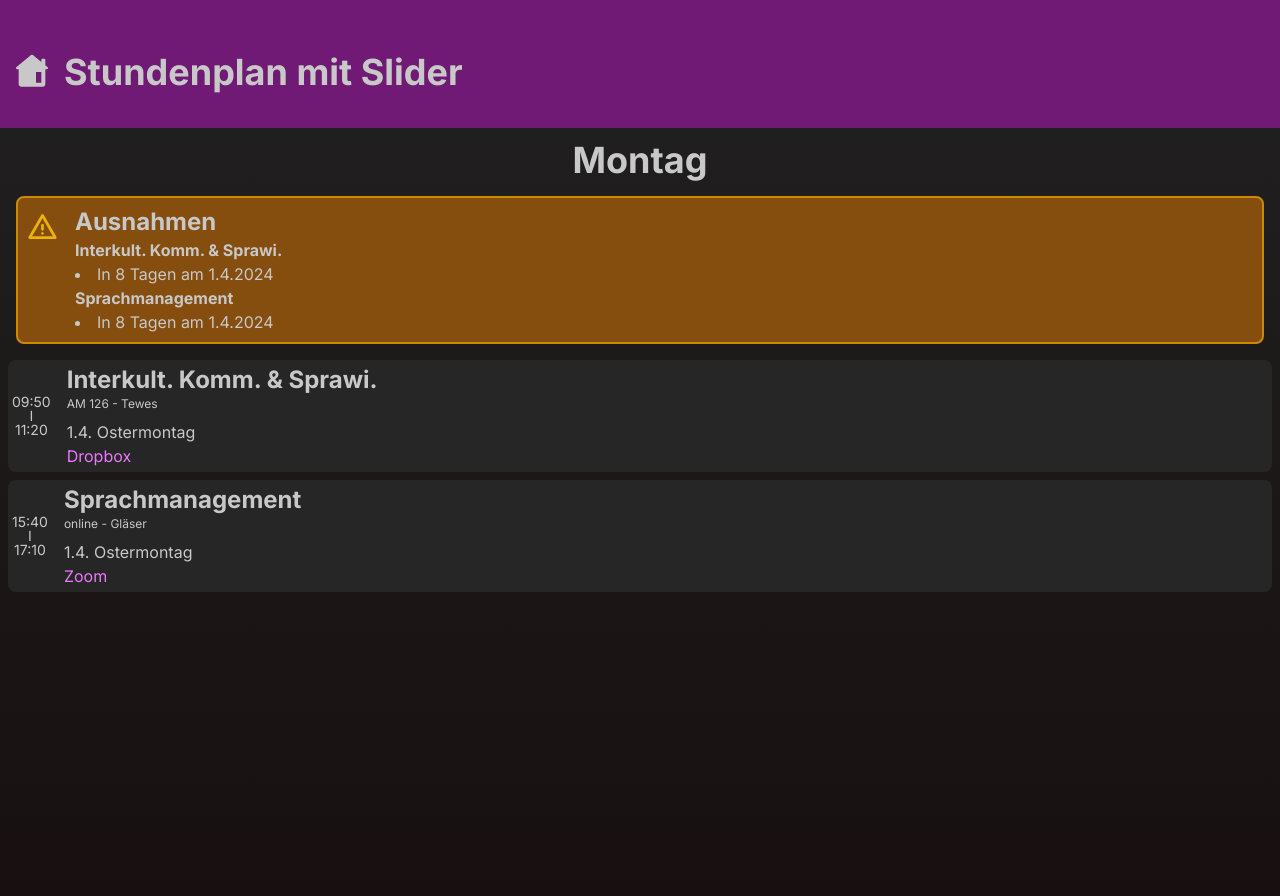
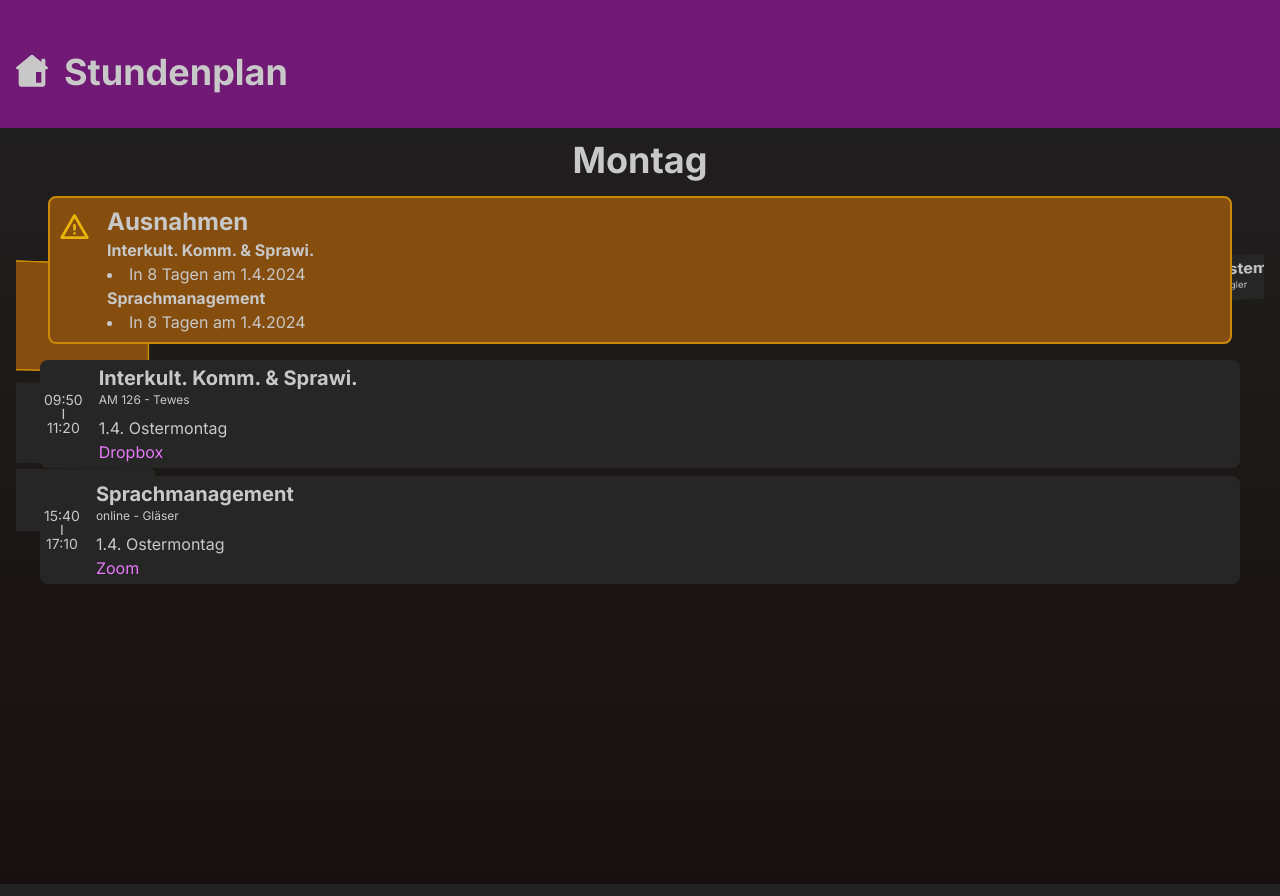
Before and after one commit to jmjules/KMM-Helper, a Next.js app: page /stundenplanSlider in a window 1280 px wide. Built offline with nearby package versions, Linux system fonts and the light colour scheme.

Commit message:
added coverflow effect

```diff
--- a/src/app/page.tsx
+++ b/src/app/page.tsx
@@ -19,7 +19,7 @@ export default function Home() {
 
         <nav className="flex flex-col md:flex-row gap-5 mt-5">
           <Link
-            href="/stundenplan"
+            href="/stundenplanSlider"
             className="text-xl rounded-lg bg-stone-800 px-5 py-7 flex gap-5 items-center"
           >
             <img src="/icons/icon-timetable.svg" className="w-9" />
@@ -44,13 +44,13 @@ export default function Home() {
           </Link>
 
 
-          <Link
+          {/* <Link
             href="/stundenplanSlider"
             className="text-xl rounded-lg bg-stone-800 px-5 py-7 flex gap-5 items-center"
           >
             <img src="/icons/icon-timetable.svg" className="w-9" />
             Stundenplan mit slider
-          </Link>
+          </Link> */}
         </nav>
       </div>
     </main>
--- a/src/app/stundenplanSlider/components/TimetableDisplaySlider.tsx
+++ b/src/app/stundenplanSlider/components/TimetableDisplaySlider.tsx
@@ -43,7 +43,7 @@ function ClassItem ({classEntry} ) {
 				{classEntry.end}
 			</div>
 			<div>
-				<h3 className="text-2xl font-bold"> {classEntry.name} </h3>
+				<h3 className="text-xl font-bold"> {classEntry.name} </h3>
 				<p className="text-xs mb-2">
 					{classEntry.room} -{" "}
 					{classEntry.prof}
@@ -76,7 +76,7 @@ function DayItem({dayData, key}){
 	const dayExceptionsArray = getExceptions(dayData)
 
 	return (
-		<div key={key}>
+		<div key={key} className=" mx-4" >
 			<h2 className="text-4xl font-bold text-center"> {dayData.day} </h2>
 			{dayExceptionsArray.length > 0 &&
 				<ExceptionDisplay exceptionsArray={dayExceptionsArray} />
@@ -105,10 +105,19 @@ export default function TimetableDisplaySlider({ selectedDayIndex, data}: Timeta
 
 
 	return (
-		<div className="mt-3 pb-32">
+		<div className="mt-3 mx-4 pb-32">
 			<swiper-container
 			 loop="true"
 			 initial-slide={selectedDayIndex}
+			 effect="coverflow"
+			 slides-per-view="auto"
+			 centered-slides="true"
+
+			 coverflow-effect-rotate="5"
+			 coverflow-effect-depth="100"
+			 coverflow-effect-stretch="0"
+			 coverflow-effect-slide-shadows="false"
+			 coverflow-effect-modifier="3"
 			>
 			{daysArray.map((dayData, index) => (
 				<swiper-slide key="index" >
--- a/src/app/stundenplanSlider/page.tsx
+++ b/src/app/stundenplanSlider/page.tsx
@@ -13,7 +13,7 @@ export default async function TimetablePage() {
 	return (
 		<main className="min-h-screen flex-col items-center justify-between">
 			<SubPageHeader
-				pageTitle="Stundenplan mit Slider"
+				pageTitle="Stundenplan"
 				colorString="bg-fuchsia-900"
 			/>
 
```
